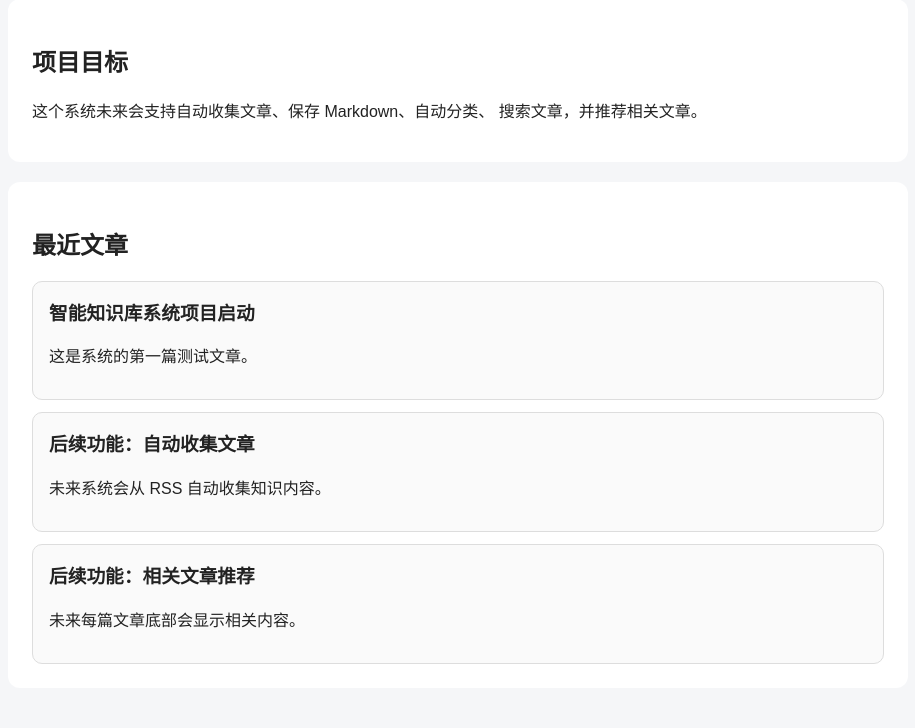
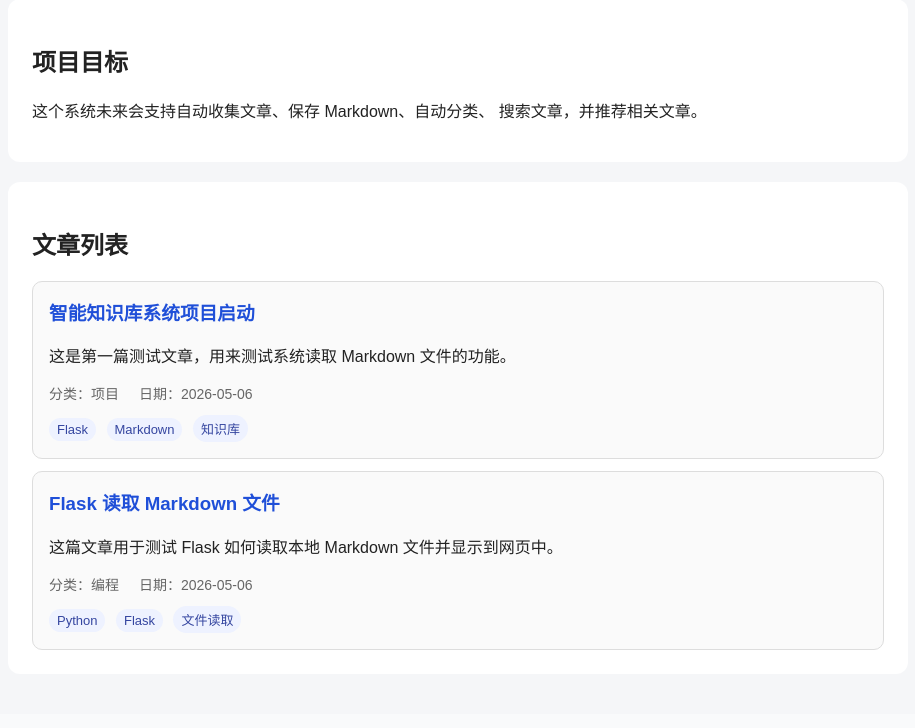
Before and after one commit to JY-cn-jn/smart-knowledge-hub, a Flask app: page / in a window 1280 px wide. Shown: the part 214-942 px from the top of the page, without its empty margins (182-1097 px from the left). After the commit the page ends 864 px from the top, so only its background shows below. Run offline with Flask 3, Linux system fonts and the light colour scheme.

Commit message:
添加 Markdown 文章读取和详情页功能

```diff
--- a/app.py
+++ b/app.py
@@ -1,4 +1,7 @@
-from flask import Flask, render_template
+from flask import Flask, render_template, abort
+import markdown
+
+from services.article_service import get_all_articles, get_article_by_slug
 
 # 创建 Flask 应用
 app = Flask(__name__)
@@ -6,28 +9,36 @@ app = Flask(__name__)
 
 @app.route("/")
 def index():
-
-    # 首页路由。当用户访问 http://127.0.0.1:5000/ 时，Flask 会执行这个函数。
-    # 先放几篇假文章，后面我们会改成从 Markdown 文件读取
-    articles = [
-        {
-            "title": "智能知识库系统项目启动",
-            "summary": "这是系统的第一篇测试文章。"
-        },
-        {
-            "title": "后续功能：自动收集文章",
-            "summary": "未来系统会从 RSS 自动收集知识内容。"
-        },
-        {
-            "title": "后续功能：相关文章推荐",
-            "summary": "未来每篇文章底部会显示相关内容。"
-        }
-    ]
-
-    # 把 articles 数据传给 index.html 页面
+    """
+    首页路由。
+    显示所有 Markdown 文章。
+    """
+    articles = get_all_articles()
     return render_template("index.html", articles=articles)
 
 
+@app.route("/article/<slug>")
+def article_detail(slug):
+    """
+    文章详情页。
+    根据 slug 读取指定 Markdown 文件。
+    """
+    article = get_article_by_slug(slug)
+
+    # 如果文章不存在，显示 404
+    if article is None:
+        abort(404)
+
+    # 把 Markdown 正文转换成 HTML
+    html_content = markdown.markdown(article["content"], extensions=["extra"])
+
+    return render_template(
+        "article.html",
+        article=article,
+        html_content=html_content
+    )
+
+
 if __name__ == "__main__":
-    # debug=True 表示开发模式，代码改动后会自动重启
+    # debug=True 表示开发模式
     app.run(debug=True)
--- /dev/null
+++ b/content/articles/flask-markdown-reading.md
@@ -0,0 +1,25 @@
+---
+title: "Flask 读取 Markdown 文件"
+summary: "这篇文章用于测试 Flask 如何读取本地 Markdown 文件并显示到网页中。"
+category: "编程"
+tags:
+  - Python
+  - Flask
+  - 文件读取
+created_at: "2026-05-06"
+---
+
+# Flask 读取 Markdown 文件
+
+Flask 不只能显示固定网页，也可以读取本地文件。
+
+在这个项目中，我们会把文章统一保存成 Markdown 文件。
+
+然后 Flask 会：
+
+1. 读取 Markdown 文件
+2. 提取标题、摘要、分类和标签
+3. 把正文转换成 HTML
+4. 显示到网页中
+
+这样我们的知识库就有了最基础的文章系统。
--- /dev/null
+++ b/content/articles/smart-knowledge-hub-start.md
@@ -0,0 +1,24 @@
+---
+title: "智能知识库系统项目启动"
+summary: "这是第一篇测试文章，用来测试系统读取 Markdown 文件的功能。"
+category: "项目"
+tags:
+  - Flask
+  - Markdown
+  - 知识库
+created_at: "2026-05-06"
+---
+
+# 智能知识库系统项目启动
+
+这个项目的目标是开发一个智能知识库系统。
+
+系统未来会支持：
+
+- 自动收集文章
+- 自动保存 Markdown
+- 自动分类和打标签
+- 搜索文章
+- 推荐相关文章
+
+现在我们先完成最基础的功能：读取 Markdown 文件并显示到网页上。
--- a/requirements.txt
+++ b/requirements.txt
@@ -3,5 +3,8 @@ click==8.3.3
 Flask==3.1.3
 itsdangerous==2.2.0
 Jinja2==3.1.6
+Markdown==3.10.2
 MarkupSafe==3.0.3
+python-frontmatter==1.1.0
+PyYAML==6.0.3
 Werkzeug==3.1.8
--- /dev/null
+++ b/services/article_service.py
@@ -0,0 +1,56 @@
+from pathlib import Path
+import frontmatter
+
+# Markdown 文章所在的文件夹
+CONTENT_DIR = Path("content/articles")
+
+
+def get_all_articles():
+    """
+    读取所有 Markdown 文章的基本信息。
+    用于首页文章列表。
+    """
+    articles = []
+
+    # 遍历 content/articles 下面所有 .md 文件
+    for file_path in sorted(CONTENT_DIR.glob("*.md"), reverse=True):
+        post = frontmatter.load(file_path)
+
+        article = {
+            "slug": file_path.stem,
+            "title": post.get("title", file_path.stem),
+            "summary": post.get("summary", "暂无摘要"),
+            "category": post.get("category", "未分类"),
+            "tags": post.get("tags", []),
+            "created_at": post.get("created_at", "")
+        }
+
+        articles.append(article)
+
+    return articles
+
+
+def get_article_by_slug(slug):
+    """
+    根据文件名读取某一篇 Markdown 文章。
+    用于文章详情页。
+    """
+    file_path = CONTENT_DIR / f"{slug}.md"
+
+    # 如果文章不存在，返回 None
+    if not file_path.exists():
+        return None
+
+    post = frontmatter.load(file_path)
+
+    article = {
+        "slug": slug,
+        "title": post.get("title", slug),
+        "summary": post.get("summary", "暂无摘要"),
+        "category": post.get("category", "未分类"),
+        "tags": post.get("tags", []),
+        "created_at": post.get("created_at", ""),
+        "content": post.content
+    }
+
+    return article
--- a/static/style.css
+++ b/static/style.css
@@ -45,3 +45,62 @@ header p {
 .article-card h3 {
     margin-top: 0;
 }
+
+.article-card a {
+    color: #1f4fd8;
+    text-decoration: none;
+}
+
+.article-card a:hover {
+    text-decoration: underline;
+}
+
+.meta {
+    margin-top: 10px;
+    color: #666;
+    font-size: 14px;
+}
+
+.meta span {
+    margin-right: 16px;
+}
+
+.tags {
+    margin-top: 12px;
+}
+
+.tag {
+    display: inline-block;
+    background: #eef2ff;
+    color: #3546a0;
+    padding: 4px 8px;
+    border-radius: 999px;
+    font-size: 13px;
+    margin-right: 6px;
+}
+
+.back-link {
+    display: inline-block;
+    margin-bottom: 16px;
+    color: #1f4fd8;
+    text-decoration: none;
+}
+
+.article-content {
+    background: white;
+    padding: 30px;
+    border-radius: 12px;
+    line-height: 1.8;
+}
+
+.article-content h1,
+.article-content h2,
+.article-content h3 {
+    margin-top: 24px;
+}
+
+.article-content code {
+    background: #f0f0f0;
+    padding: 2px 5px;
+    border-radius: 4px;
+}
--- a/templates/index.html
+++ b/templates/index.html
@@ -4,7 +4,6 @@
     <meta charset="UTF-8">
     <title>Smart Knowledge Hub</title>
 
-    <!-- 引入 CSS 文件 -->
     <link rel="stylesheet" href="{{ url_for('static', filename='style.css') }}">
 </head>
 <body>
@@ -23,12 +22,28 @@
         </section>
 
         <section class="articles">
-            <h2>最近文章</h2>
+            <h2>文章列表</h2>
 
             {% for article in articles %}
                 <div class="article-card">
-                    <h3>{{ article.title }}</h3>
+                    <h3>
+                        <a href="{{ url_for('article_detail', slug=article.slug) }}">
+                            {{ article.title }}
+                        </a>
+                    </h3>
+
                     <p>{{ article.summary }}</p>
+
+                    <div class="meta">
+                        <span>分类：{{ article.category }}</span>
+                        <span>日期：{{ article.created_at }}</span>
+                    </div>
+
+                    <div class="tags">
+                        {% for tag in article.tags %}
+                            <span class="tag">{{ tag }}</span>
+                        {% endfor %}
+                    </div>
                 </div>
             {% endfor %}
         </section>
```
Also changed, not shown: templates/article.html (added, +33 -0 lines), services/__init__.py (added).
